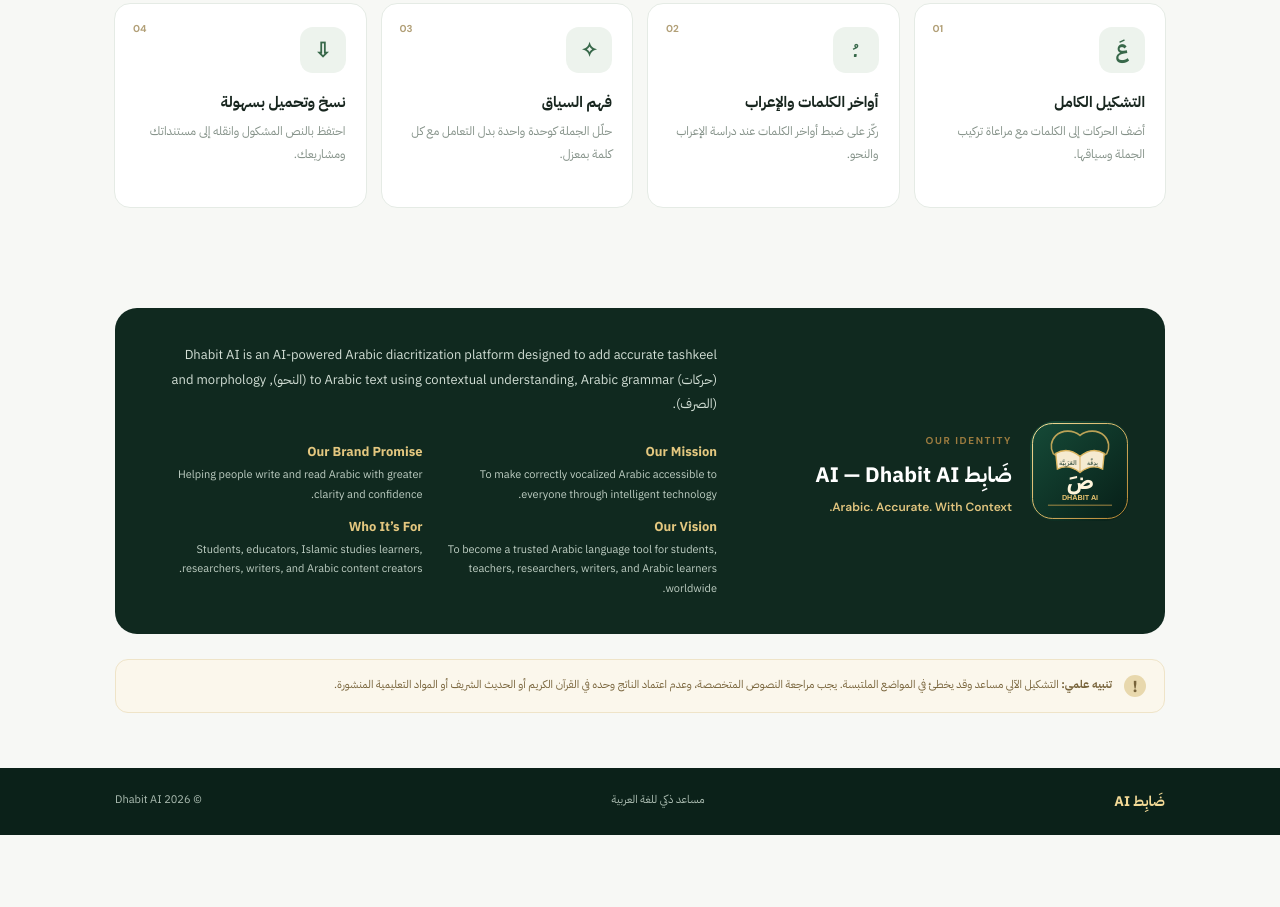
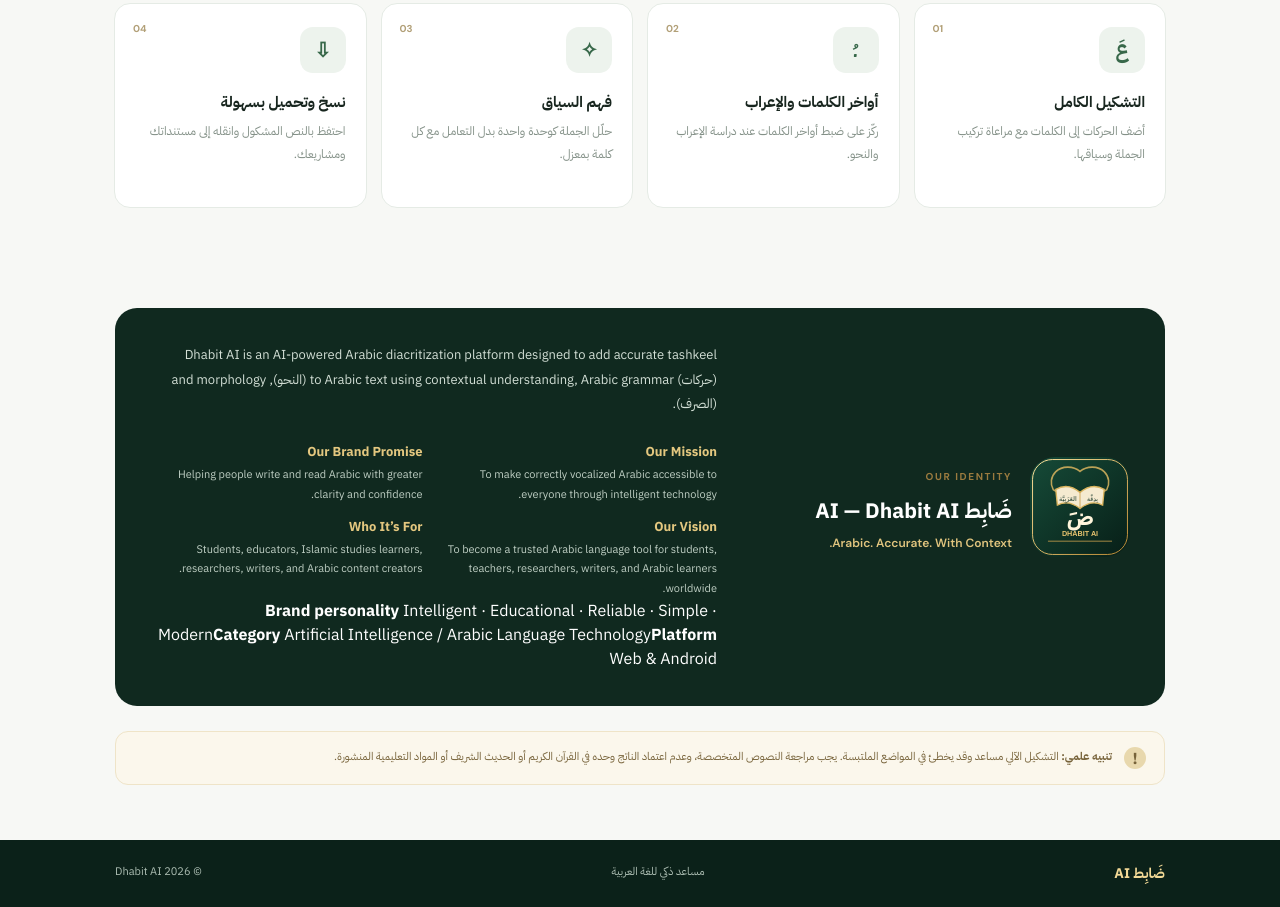
Before and after one commit to usmiabd40-eng/dhabit-ai, a plain HTML site: page index.html in a window 1280 px wide. Shown: the part 1712-2619 px from the top of the page. Before the commit the page ends 2547 px from the top, so only its background shows below. Drawn offline with Linux system fonts and the light colour scheme.

Commit message:
Complete Dhabit AI brand identity details

```diff
--- a/index.html
+++ b/index.html
@@ -22,7 +22,7 @@
 <div class="output-card"><div class="output-heading"><div><span class="output-icon">✧</span><div><b>النص المشكول</b><small id="resultTag">بانتظار النص</small></div></div><div class="output-actions"><button id="copy" class="btn-light" disabled>نسخ النص</button><button id="download" class="btn-light" disabled>تحميل TXT</button></div></div><div id="result" class="result" aria-live="polite">ستظهر النتيجة هنا بعد اكتمال التشكيل.</div><div class="output-foot"><span>✦ راجع الكلمات التي تحتمل أكثر من وجه إعرابي.</span><span class="powered">DHABIT AI</span></div></div>
 </section>
 <section class="features-section" id="features"><div class="center-heading"><span class="section-kicker">BUILT FOR ARABIC</span><h2>أدوات تفهم جمال اللغة</h2><p>تجربة مركّزة تساعدك على كتابة العربية وقراءتها بثقة أكبر.</p></div><div class="feature-grid"><article class="feature-card"><span class="feature-number">01</span><div class="feature-icon">عَ</div><h3>التشكيل الكامل</h3><p>أضف الحركات إلى الكلمات مع مراعاة تركيب الجملة وسياقها.</p></article><article class="feature-card"><span class="feature-number">02</span><div class="feature-icon">ـُ</div><h3>أواخر الكلمات والإعراب</h3><p>ركّز على ضبط أواخر الكلمات عند دراسة الإعراب والنحو.</p></article><article class="feature-card"><span class="feature-number">03</span><div class="feature-icon">✧</div><h3>فهم السياق</h3><p>حلّل الجملة كوحدة واحدة بدل التعامل مع كل كلمة بمعزل.</p></article><article class="feature-card"><span class="feature-number">04</span><div class="feature-icon">⇩</div><h3>نسخ وتحميل بسهولة</h3><p>احتفظ بالنص المشكول وانقله إلى مستنداتك ومشاريعك.</p></article></div></section>
-<section class="about-section" id="about"><div class="about-brand"><img src="/brand/dhabit-mark.svg" alt="Dhabit AI logo"><div><span class="section-kicker">OUR IDENTITY</span><h2>ضَابِط AI — Dhabit AI</h2><p class="tagline">Arabic. Accurate. With Context.</p></div></div><div class="about-copy"><p>Dhabit AI is an AI-powered Arabic diacritization platform designed to add accurate tashkeel (حركات) to Arabic text using contextual understanding, Arabic grammar (النحو), and morphology (الصرف).</p><div class="about-columns"><div><h3>Our Mission</h3><p>To make correctly vocalized Arabic accessible to everyone through intelligent technology.</p><h3>Our Vision</h3><p>To become a trusted Arabic language tool for students, teachers, researchers, writers, and Arabic learners worldwide.</p></div><div><h3>Our Brand Promise</h3><p>Helping people write and read Arabic with greater clarity and confidence.</p><h3>Who It’s For</h3><p>Students, educators, Islamic studies learners, researchers, writers, and Arabic content creators.</p></div></div></div></section>
+<section class="about-section" id="about"><div class="about-brand"><img src="/brand/dhabit-mark.svg" alt="Dhabit AI logo"><div><span class="section-kicker">OUR IDENTITY</span><h2>ضَابِط AI — Dhabit AI</h2><p class="tagline">Arabic. Accurate. With Context.</p></div></div><div class="about-copy"><p>Dhabit AI is an AI-powered Arabic diacritization platform designed to add accurate tashkeel (حركات) to Arabic text using contextual understanding, Arabic grammar (النحو), and morphology (الصرف).</p><div class="about-columns"><div><h3>Our Mission</h3><p>To make correctly vocalized Arabic accessible to everyone through intelligent technology.</p><h3>Our Vision</h3><p>To become a trusted Arabic language tool for students, teachers, researchers, writers, and Arabic learners worldwide.</p></div><div><h3>Our Brand Promise</h3><p>Helping people write and read Arabic with greater clarity and confidence.</p><h3>Who It’s For</h3><p>Students, educators, Islamic studies learners, researchers, writers, and Arabic content creators.</p></div></div><div class="identity-meta"><span><b>Brand personality</b> Intelligent · Educational · Reliable · Simple · Modern</span><span><b>Category</b> Artificial Intelligence / Arabic Language Technology</span><span><b>Platform</b> Web &amp; Android</span></div></div></section>
 <section class="notice"><span>!</span><p><b>تنبيه علمي:</b> التشكيل الآلي مساعد وقد يخطئ في المواضع الملتبسة. يجب مراجعة النصوص المتخصصة، وعدم اعتماد الناتج وحده في القرآن الكريم أو الحديث الشريف أو المواد التعليمية المنشورة.</p></section>
 </main><footer><a class="footer-brand" href="/">ضَابِط AI</a><span>مساعد ذكي للغة العربية</span><span>© 2026 Dhabit AI</span></footer><script src="/app.js"></script>
 </body></html>
```
